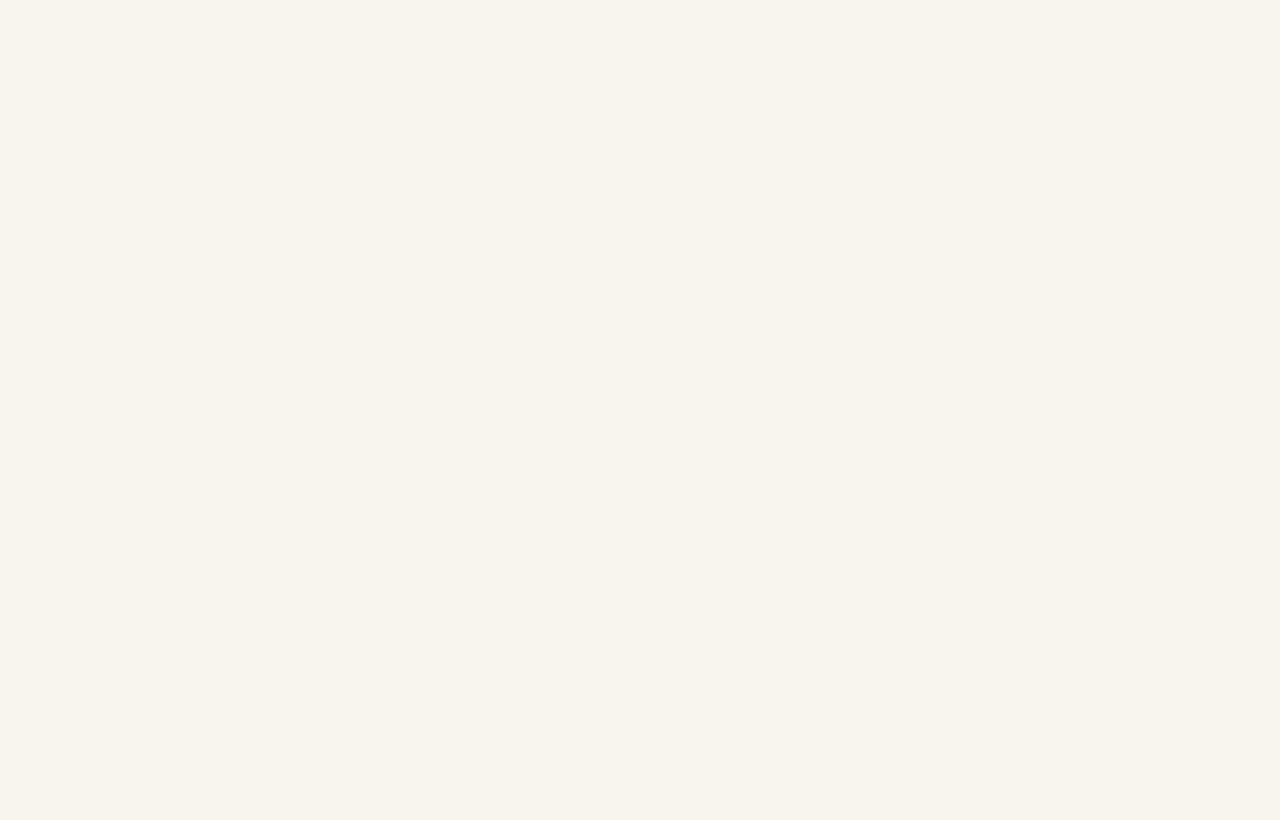
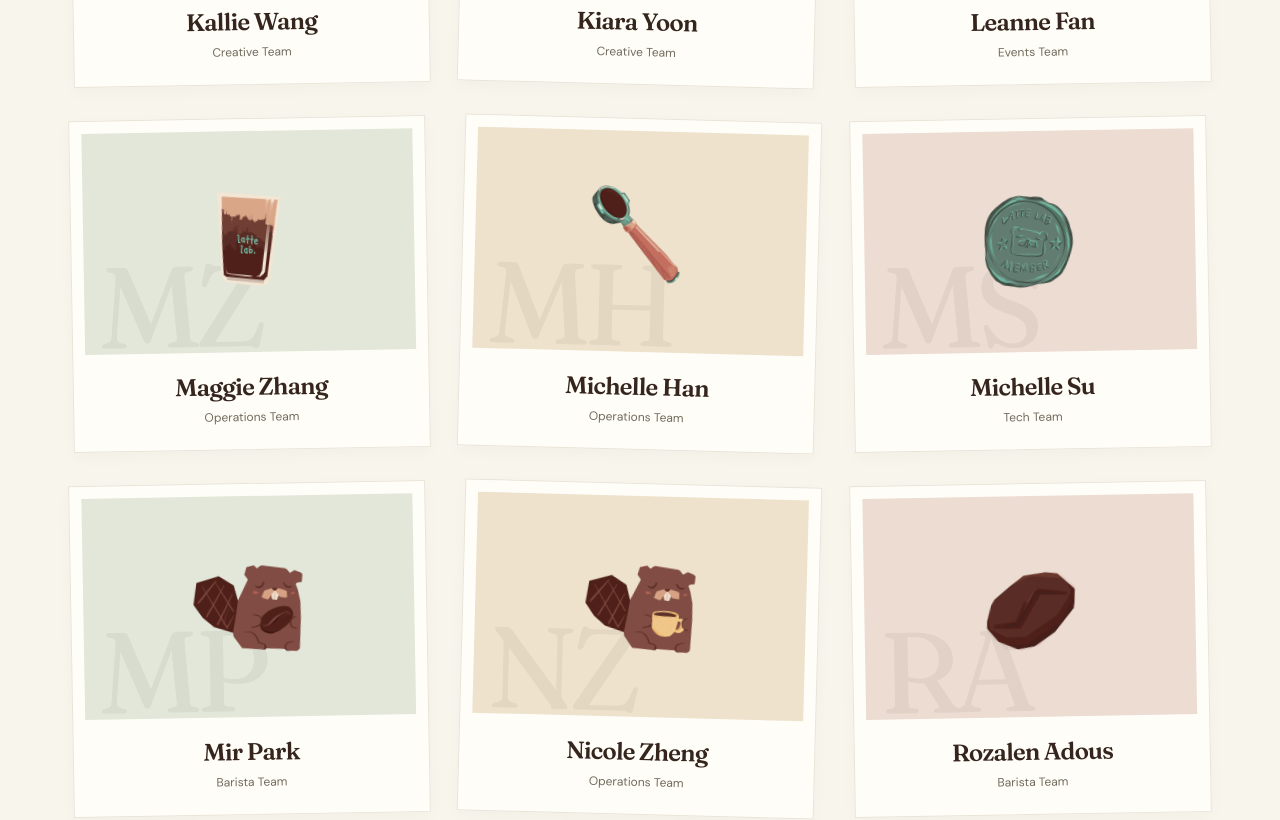
Before and after one commit to LatteLab/cafe, a Next.js app: page /team in a window 1280 px wide. Shown: the part 2940-3760 px from the top of the page. Before the commit the page ends 2550 px from the top, so only its background shows below. Built offline with nearby package versions, Linux system fonts and the light colour scheme.

Commit message:
Add the full Fall 2026 team roster

```diff
--- a/content/site.ts
+++ b/content/site.ts
@@ -27,5 +27,31 @@
   { name: "Jocelyn Paek", role: "Creative & Marketing Director", art: "seal" },
   { name: "Josh Nix", role: "Social & Recruitment Chair", art: "beaver-bean" },
   { name: "Alvin Chen", role: "Social & Recruitment Chair", art: "iced-latte" },
+  { name: "Abigail Qiu", role: "Events Team", art: "beaver" },
+  { name: "Alan Duan", role: "Operations Team", art: "pourover" },
+  { name: "Allison Liu", role: "Events Team", art: "seal" },
+  { name: "Angel Vasquez", role: "Events Team", art: "bean" },
+  { name: "Anna Xing", role: "Barista Team", art: "latte" },
+  { name: "Carolina Cichy", role: "Barista Team", art: "beaver-bean" },
+  { name: "Elaine Chang", role: "Events Team", art: "portafilter" },
+  { name: "Hania Matusik", role: "Barista Team", art: "iced-latte" },
+  { name: "Isabella Wu", role: "Creative Team", art: "beaver" },
+  { name: "Kallie Wang", role: "Creative Team", art: "latte" },
+  { name: "Kiara Yoon", role: "Creative Team", art: "bean" },
+  { name: "Leanne Fan", role: "Events Team", art: "pourover" },
+  { name: "Maggie Zhang", role: "Operations Team", art: "iced-latte" },
+  { name: "Michelle Han", role: "Operations Team", art: "portafilter" },
+  { name: "Michelle Su", role: "Tech Team", art: "seal" },
+  { name: "Mir Park", role: "Barista Team", art: "beaver-bean" },
+  { name: "Nicole Zheng", role: "Operations Team", art: "beaver" },
+  { name: "Rozalen Adous", role: "Barista Team", art: "bean" },
+  { name: "Samuel Zhou", role: "Tech Team", art: "latte" },
+  { name: "Scarlet Gitelson", role: "Events Team", art: "iced-latte" },
+  { name: "Sophia Lee", role: "Barista Team", art: "seal" },
+  { name: "Tate Wilhelm", role: "Barista Team", art: "pourover" },
+  { name: "Timothy Habashy", role: "Tech Team", art: "beaver-bean" },
+  { name: "Tori Park", role: "Creative Team", art: "portafilter" },
+  { name: "Trinity Chen", role: "Barista Team", art: "beaver" },
+  { name: "Victoria Dang", role: "Creative Team", art: "seal" },
   { name: "Terry Kim", role: "Founder & Coffee Scientist", art: "coffee-scientist" },
 ];
```
